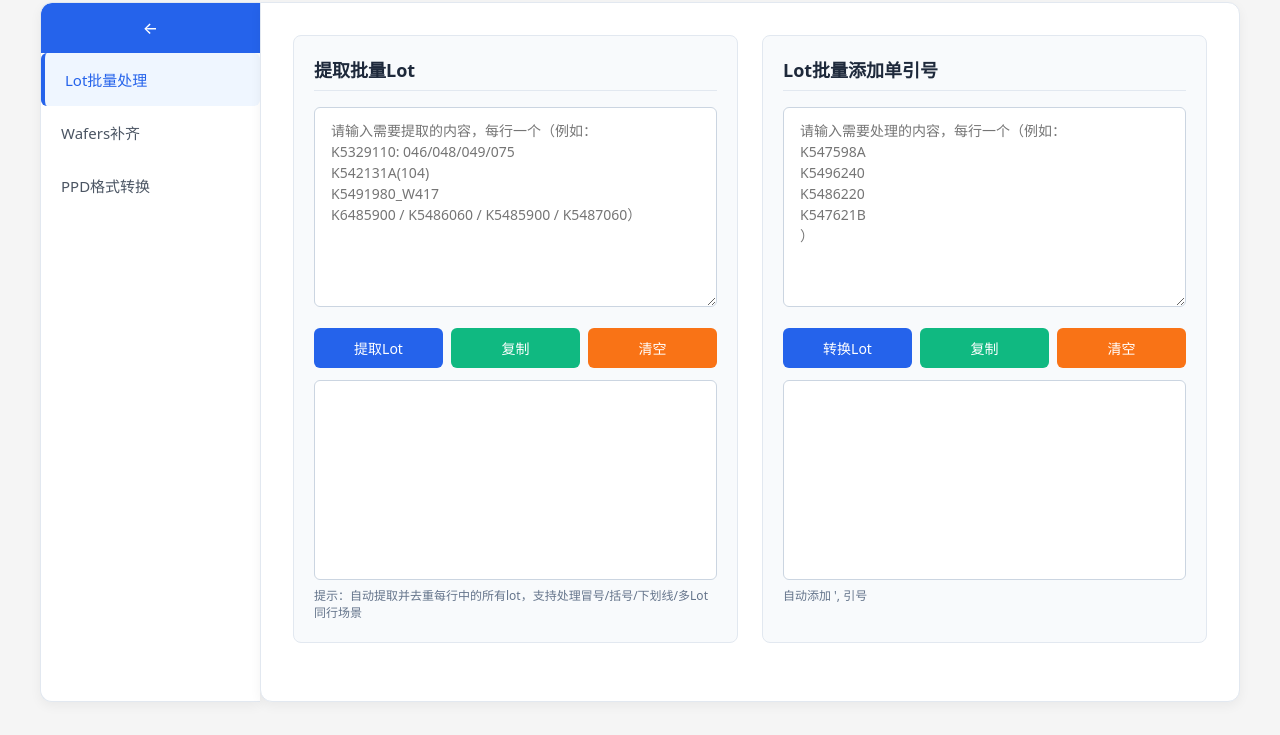
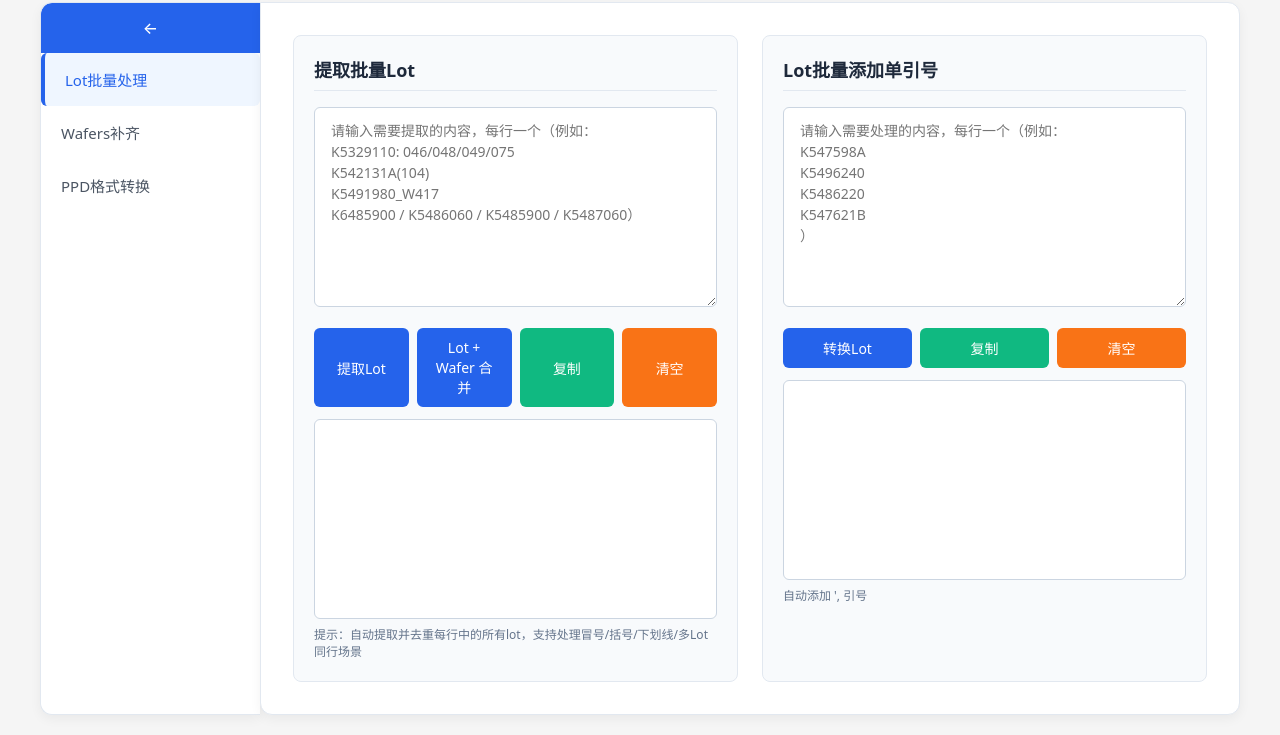
Before and after one commit to xiaoyuw1/text-lot-tool, a plain HTML site: page index.html in a window 1280 px wide. Shown: the part 82-817 px from the top of the page. Drawn offline with Linux system fonts and the light colour scheme.

Commit message:
Update index.html

```diff
--- a/index.html
+++ b/index.html
@@ -382,6 +382,7 @@ K5491980_W417
 K6485900 / K5486060 / K5485900 / K5487060）"></textarea>
                         <div class="btn-group">
                             <button id="extractBtn">提取Lot</button>
+                            <button onclick="mergeLotWafer()">Lot + Wafer 合并</button>
                             <button id="copyExtractBtn" class="ok">复制</button>
                             <button id="clearExtractBtn" class="warn">清空</button>
                         </div>
@@ -685,7 +686,54 @@ K2316540_106,107,109,110,084,085,086,087,88）"></textarea>
             ppdResult.textContent='';
             ppdConvertCount.textContent='';
         });
+/* ✅ 新增：Lot + Wafer 合并（适配工具1） */
+function mergeLotWafer() {
+    const input = document.getElementById('extractInput').value.trim();
+    const outputEl = document.getElementById('extractResult');
+    const countEl = document.getElementById('extractCount');
 
+    if (!input) {
+        outputEl.textContent = '请输入 Lot + Wafer 内容！';
+        countEl.textContent = '';
+        return;
+    }
+
+    const lines = input
+        .split(/\r?\n/)
+        .map(l => l.trim())
+        .filter(Boolean);
+
+    const map = {};
+
+    lines.forEach(line => {
+        // 支持 Tab / 多空格
+        const parts = line.split(/\s+/);
+        if (parts.length < 2) return;
+
+        const lot = parts[0];
+        let wafer = parts[1].padStart(3, '0');
+
+        if (!map[lot]) {
+            map[lot] = [];
+        }
+
+        if (!map[lot].includes(wafer)) {
+            map[lot].push(wafer);
+        }
+    });
+
+    const resultLines = Object.keys(map).map(lot => {
+        return `${lot} ${map[lot].join(',')}`;
+    });
+
+    if (resultLines.length > 0) {
+        outputEl.textContent = resultLines.join('\n');
+        countEl.textContent = `✅ 共合并 ${resultLines.length} 个 Lot`;
+    } else {
+        outputEl.textContent = '未识别到有效的 Lot + Wafer 数据';
+        countEl.textContent = '';
+    }
+}
         // ==================== 4. 数字补齐功能（完全替换为独立版逻辑） ====================
         function formatGroups(input, { splitEvery3 = false } = {}) {
             const groups = input.match(/\d+/g) || [];
```
